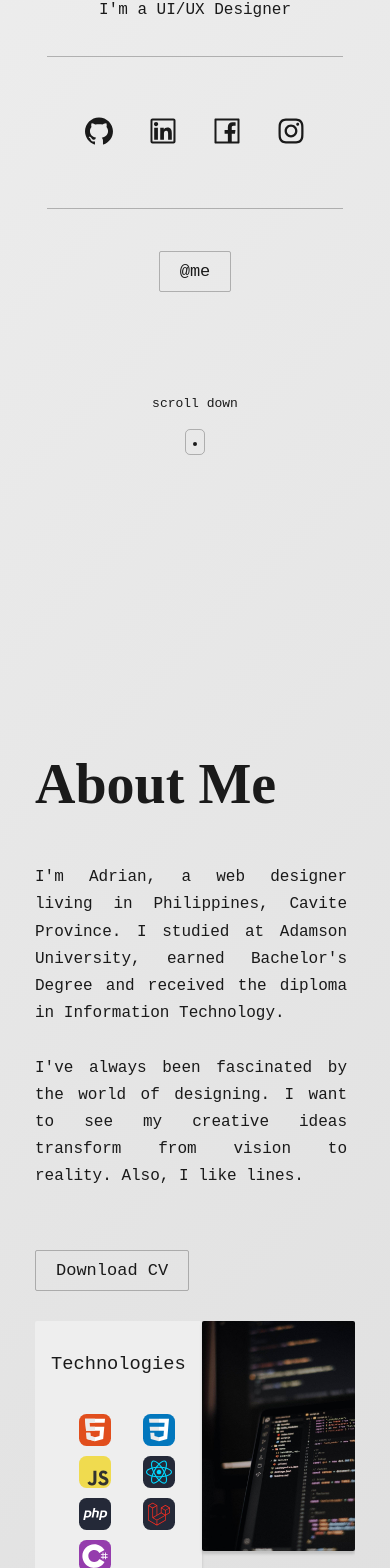
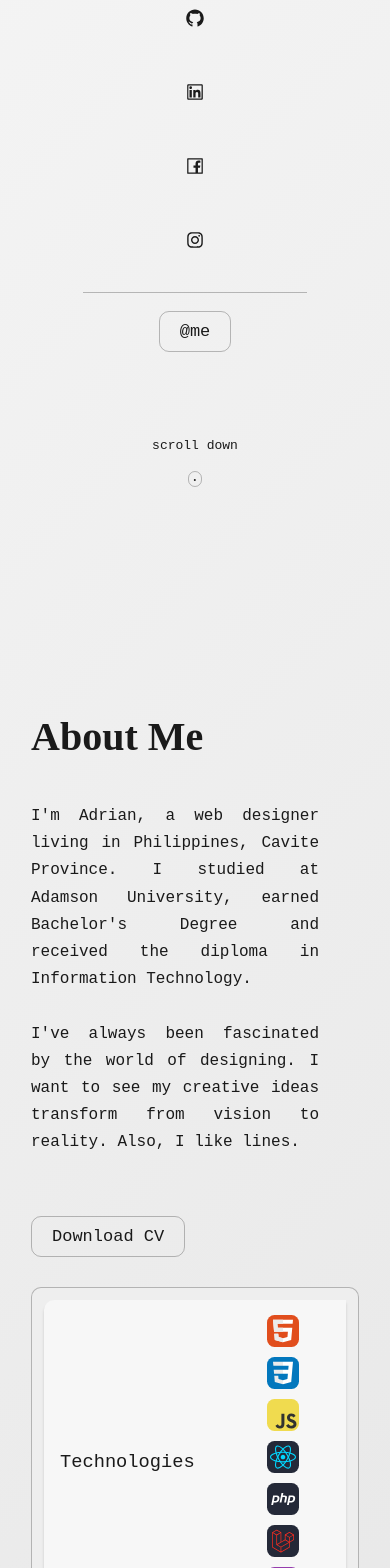
Before and after one commit to imadrianpaul/adrianpinks-website, a React (Create React App) app: page / in a window 390 px wide. Shown: the part 309-1877 px from the top of the page. Built offline with nearby package versions, Linux system fonts and the light colour scheme; a web font is replaced by a local one.

Commit message:
Updated files and added new assets for portfolio

```diff
--- a/public/index.html
+++ b/public/index.html
@@ -3,7 +3,7 @@
 <head>
   <meta charset="UTF-8">
   <meta name="viewport" content="width=device-width, initial-scale=1.0">
-  <title>AdrianPinks</title>
+  <title>Adrianpinks</title>
 </head>
   <body>
     <div id="root"></div>
--- a/src/App.css
+++ b/src/App.css
@@ -1,6 +1,7 @@
 .main {
   margin-left: 0;
-  transition: 0.3s;
+  transition: var(--background-color) 0.3s ease;
+
 }
 
 @media screen and (max-width: 1024px) {
--- a/src/App.js
+++ b/src/App.js
@@ -1,14 +1,11 @@
 import './App.css';
 import { BrowserRouter as Router, Routes, Route } from 'react-router-dom';
-
 import Sidebar from './components/sidebar/Sidebar';
 import Home from './components/home/Home';
 import About from './components/about/About';
 import Projects from './components/projects/Projects';
 import Contact from './components/contact/Contact';
 import Footer from './components/footer/Footer';
-import Works from './components/projects/Works'; // Import Works component
-
 import { useLocalStorage } from 'usehooks-ts';
 
 function App() {
@@ -35,7 +32,6 @@ function App() {
                 <Footer />
               </>
             } />
-            <Route path="/works" element={<Works />} /> {/* Works page route */}
           </Routes>
         </main>
       </Router>
--- a/src/components/about/About.css
+++ b/src/components/about/About.css
@@ -19,7 +19,6 @@
     font-family: var(--code-font);
     padding: 1rem;
     text-align: center;
-
 }
 
 .about__skills {
@@ -30,48 +29,53 @@
 
 .about__language, .about__apps {
     display: inline-block;
-    padding: 0.45rem; /* Adjust as needed */
-    padding-left: 1.75rem;
+    padding: 0.45rem;
+    padding-left: 1.50rem;
     align-items: center;
 }
 
 .about__data {
     padding-top: 2.5rem;
-    padding-right: 2.5rem; /* Adjust the value to suit your design */
+    padding-right: 2.5rem;
 }
 
 .about__wholebox {
     position: relative;
+    display: grid;
     grid-template-columns: repeat(2, 1fr);
-    display: grid;
-    row-gap: 2rem;
+    row-gap: 1rem;
     overflow: hidden;
-    padding-bottom: 0.25rem;
+    border: 1px solid var(--border-color);
+    border-radius: 10px;
+    padding: 1rem;
+    background-color: var(--container-color);
 }
 
 .about__box1, .about__box2 {
     display: flex;
-    flex-direction: column; /* Stack content vertically */
+    flex-direction: column;
     gap: 16px;
-    border-radius: 2px;
+    border-top-left-radius: 10px;
+    border-bottom-left-radius: 10px;
     padding-top: 1rem;
-    background-color: var(--container-color);
+    background-color: var(--body-color);
     transition: background-color 0.3s ease;
     box-shadow: rgba(0, 0, 0, 0.15) 0px 3px 3px 0px;
-
 }
 
 .about__pic1 img, .about__pic2 img {
-    width: 100%;   /* Or a fixed width like 300px */
-    height: auto;  /* To maintain the aspect ratio */
-    border-radius: 2px;
-    max-width: 400px; /* Example max-width for responsiveness */
-    max-height: 300px; /* Example max-height if needed */
+    width: 100%;
+    height: auto;
+    border-top-right-radius: 10px;
+    border-bottom-right-radius: 10px;
+    max-width: 400px;
+    max-height: 300px;
     box-shadow: rgba(0, 0, 0, 0.15) 0px 3px 3px 0px;
-    object-fit: cover; /* Ensure the image covers the box area without distortion */
+    object-fit: cover;
 }
 
 .about__boxes {
+    display: grid;
     grid-template-columns: repeat(4, 1fr);
     column-gap: 1.875rem;
     margin-top: 4.35rem;
@@ -86,84 +90,127 @@
     font-size: var(--h2-font-size);
     display: inline-block;
     padding: 0 1rem;
-
 }
 
 .about__title {
-    font-size:  1.875rem;
+    font-size: 1.875rem;
 }
 
+/* Responsive Styles */
+
+/* For screens smaller than 1024px */
 @media screen and (max-width: 1024px) {
     .about__container {
-        grid-template-columns: 720px;
+        grid-template-columns: 1fr;
+        row-gap: 1.875rem;
         justify-content: center;
-        row-gap: 1.875rem;
     }
 
-    .about__data::before {
-        border-left: 10px solid transparent;
-        border-right: 10px solid transparent;
-        border-bottom: 10px solid var(--container-color);
-        left: 49%;
-        top: -20px;
+    .about__boxes {
+        grid-template-columns: repeat(2, 1fr);
+        column-gap: 1.5rem;
+        margin-top: 2.5rem;
     }
 
-    .about__img {
-        justify-self: center;
+    .about__wholebox {
+        grid-template-columns: 1fr;
     }
 
-    .about__box {
-        flex-direction: column;
-        row-gap: 0.5rem;
-        text-align: center;
+    .about__box1, .about__box2 {
+        flex-direction: row;
         align-items: center;
     }
 }
 
+/* For screens smaller than 768px */
 @media screen and (max-width: 768px) {
     .about__container {
-        grid-template-columns: 350px;
+        grid-template-columns: 1fr;
     }
 
-    .about__data::before {
-        left: 47%;
+    .about__description {
+        font-size: 1rem;
     }
 
-    .about__data {
+    .about__wholebox {
         grid-template-columns: 1fr;
-        row-gap: 1.875rem;
-        padding-right: 0.5rem;
+        padding: 1rem;
+        row-gap: 1rem;
     }
 
     .about__boxes {
-        grid-template-columns: repeat(2, 150px);
+        grid-template-columns: repeat(2, 1fr);
+        justify-content: center;
         row-gap: 1.5rem;
+    }
+
+    .about__box1, .about__box2 {
+        padding-top: 0.75rem;
+    }
+
+    .about__pic1 img, .about__pic2 img {
+        max-width: 100%;
+        max-height: 250px;
+    }
+}
+
+/* For screens smaller than 576px */
+@media screen and (max-width: 576px) {
+    .about__container {
+        padding: 1rem;
+        grid-template-columns: 1fr;
+        align-items: center;
+    }
+
+    .section__title {
+        font-size: 2.5rem;
+    }
+
+    .about__boxes {
+        grid-template-columns: 1fr;
         justify-content: center;
     }
 
     .about__wholebox {
-        row-gap: 1rem;
+        padding: 0.75rem;
+    }
+
+    .about__pic1 img, .about__pic2 img {
+        max-width: 100%;
+        max-height: 200px;
+    }
+
+    .about__box1, .about__box2 {
+        padding-top: 0.5rem;
     }
 }
 
-@media screen and (max-width: 576px) {
-    .about__container {
-        grid-template-columns: 320px;
-    }
-}
-
+/* For screens smaller than 350px */
 @media screen and (max-width: 350px) {
     .about__container {
+        padding: 1rem;
         grid-template-columns: 1fr;
         align-items: center;
     }
 
     .about__boxes {
         grid-template-columns: 1fr;
-        align-items: center;
     }
 
     .about__wholebox {
         row-gap: 0.5rem;
     }
+
+    .about__pic1 img, .about__pic2 img {
+        max-width: 100%;
+        max-height: 150px;
+    }
+
+    .about__box1, .about__box2 {
+        padding-top: 0.5rem;
+    }
+
+    .section__title {
+        font-size: 2rem;
+    }
 }
--- a/src/components/home/Home.css
+++ b/src/components/home/Home.css
@@ -36,7 +36,7 @@
 }
 
 .home__social-link {
-    color:var(--title-color);
+    color: var(--title-color);
     font-size: 2rem;
     padding: 1rem 0.5rem;
     margin-top: 0.5rem;
@@ -67,7 +67,7 @@
     width: 1.25rem;
     margin: auto;
     margin-top: 0.75rem;
-    border-radius: 5px;
+    border-radius: 10px;
     position: relative;
 }
 
@@ -100,3 +100,137 @@
     transform: translateX(-50%);
     animation: ani-mouse 2s linear infinite;
 }
+
+/* Responsive Styles */
+
+/* For screens smaller than 1024px */
+@media screen and (max-width: 1024px) {
+    .intro {
+        max-width: 600px;
+    }
+
+    .home__name {
+        font-size: calc(var(--h1-font-size) - 1rem);
+    }
+
+    .home__socials {
+        margin-bottom: 2.5rem;
+        padding: 1.5rem;
+    }
+
+    .home__social-link {
+        font-size: 1.75rem;
+    }
+
+    .scroll__down {
+        bottom: 4rem;
+    }
+
+    .mouse {
+        height: 1.4rem;
+        width: 1.1rem;
+    }
+}
+
+/* For screens smaller than 768px */
+@media screen and (max-width: 768px) {
+    .intro {
+        max-width: 500px;
+    }
+
+    .home__name {
+        font-size: calc(var(--h1-font-size) - 1.5rem);
+    }
+
+    .home__socials {
+        margin-bottom: 2rem;
+        padding: 1.25rem;
+    }
+
+    .home__social-link {
+        font-size: 1.5rem;
+    }
+
+    .scroll__down {
+        bottom: 3.5rem;
+    }
+
+    .mouse {
+        height: 1.2rem;
+        width: 1rem;
+    }
+
+    .wheel {
+        width: 0.2rem;
+        height: 0.2rem;
+    }
+}
+
+/* For screens smaller than 576px */
+@media screen and (max-width: 576px) {
+    .intro {
+        max-width: 400px;
+    }
+
+    .home__name {
+        font-size: calc(var(--h1-font-size) - 2rem);
+    }
+
+    .home__socials {
+        flex-direction: column;
+        margin-bottom: 1.5rem;
+        padding: 1rem;
+    }
+
+    .home__social-link {
+        font-size: 1.25rem;
+    }
+
+    .scroll__down {
+        bottom: 3rem;
+    }
+
+    .mouse {
+        height: 1rem;
+        width: 0.9rem;
+    }
+
+    .wheel {
+        width: 0.15rem;
+        height: 0.15rem;
+    }
+}
+
+/* For screens smaller than 350px */
+@media screen and (max-width: 350px) {
+    .intro {
+        max-width: 320px;
+    }
+
+    .home__name {
+        font-size: calc(var(--h1-font-size) - 2.5rem);
+    }
+
+    .home__socials {
+        margin-bottom: 1rem;
+        padding: 0.75rem;
+    }
+
+    .home__social-link {
+        font-size: 1rem;
+    }
+
+    .scroll__down {
+        bottom: 2.5rem;
+    }
+
+    .mouse {
+        height: 0.9rem;
+        width: 0.75rem;
+    }
+
+    .wheel {
+        width: 0.1rem;
+        height: 0.1rem;
+    }
+}
--- a/src/components/projects/Works.jsx
+++ /dev/null
@@ -1,13 +0,0 @@
-import React from 'react';
-// import './Works.css'; // Optional: Add custom styles for the Works page
-
-const Works = () => {
-  return (
-    <section className="works container section" id="works">
-      <h2 className="section__title">Works Page</h2>
-      <p>Details of the case study or other information can be displayed here.</p>
-    </section>
-  );
-};
-
-export default Works;
--- a/src/components/sidebar/Sidebar.css
+++ b/src/components/sidebar/Sidebar.css
@@ -23,8 +23,8 @@ aside {
 }
 
 .nav_logo img {
-    border: 2px solid var(--main-color); /* Adds a border to the image */
-    border-radius: 2.5px; /* Optional: Makes the image circular */
+    border: 1px solid var(--main-color); /* Adds a border to the image */
+    border-radius: 10px; /* Optional: Makes the image circular */
     width: 80px; /* Set the desired width */
     height: 45px; /* Set the desired height */
     object-fit: cover; /* Ensures the image maintains aspect ratio */
--- a/src/index.css
+++ b/src/index.css
@@ -15,7 +15,7 @@
   --container-color: #eeeeee;
   --border-color: rgba(0, 0, 0, 0.25);
   --gradient-color: linear-gradient(180deg, rgb(206, 206, 206) 0%, rgb(207, 207, 207) 52%, rgb(138, 138, 138) 100%);
-  --background-color: linear-gradient(135deg, #eeeeee, #c9c9c9);
+  --background-color: linear-gradient(135deg, #f5f5f5, #c9c9c9);
   --background-attachment: fixed;
   --background-size: cover;
 
@@ -51,7 +51,7 @@
   --shadow: 0px 5px 20px 0px rgba(0, 0, 0, 0.2);
   --border-color: rgba(255, 255, 255, 0.25);
   --gradient-color: linear-gradient(180deg, rgb(43, 43, 43) 0%, rgb(128, 128, 128) 52%, rgb(189, 189, 189) 100%);
-  --background-color: linear-gradient(135deg, #0e0d0d, #1a1a1a);
+  --background-color: linear-gradient(135deg, #0a0a0a, #222222);
   --background-attachment: fixed;
   --background-size: cover;
 }
@@ -74,10 +74,12 @@
   margin: 0;
   padding: 0;
   box-sizing: border-box;
+
 }
 
 html {
   scroll-behavior: smooth;
+
 
 }
 
@@ -85,6 +87,7 @@ html, body {
   height: 100%;
   margin: 0;
   padding: 0;
+
 }
 
 
@@ -150,6 +153,7 @@ img {
   padding-left: 15px;
   padding-right: 15px;
   margin: 0 auto;
+
 }
 
 .grid {
@@ -159,6 +163,7 @@ img {
 .section {
   padding-top: 7rem;
   padding-bottom: 2rem;
+
 }
 
 .section__title {
@@ -187,7 +192,7 @@ img {
 
 .btn {
   padding: 10px 20px;
-  border-radius: 2px;
+  border-radius: 10px;
   font-size: 17px;
   font-weight: 500;
   font-family: var(--code-font);
```
Also changed, not shown: src/components/contact/Contact.css (+42 -4 lines), src/components/projects/Filter.jsx (+21 -11 lines), src/components/projects/Projects.css (+106 -30 lines), src/components/projects/Projects.jsx (+20 -17 lines), src/assets/wbst-prtfl.png (added), 1 other file (tests, documents, lock files or other folders).
